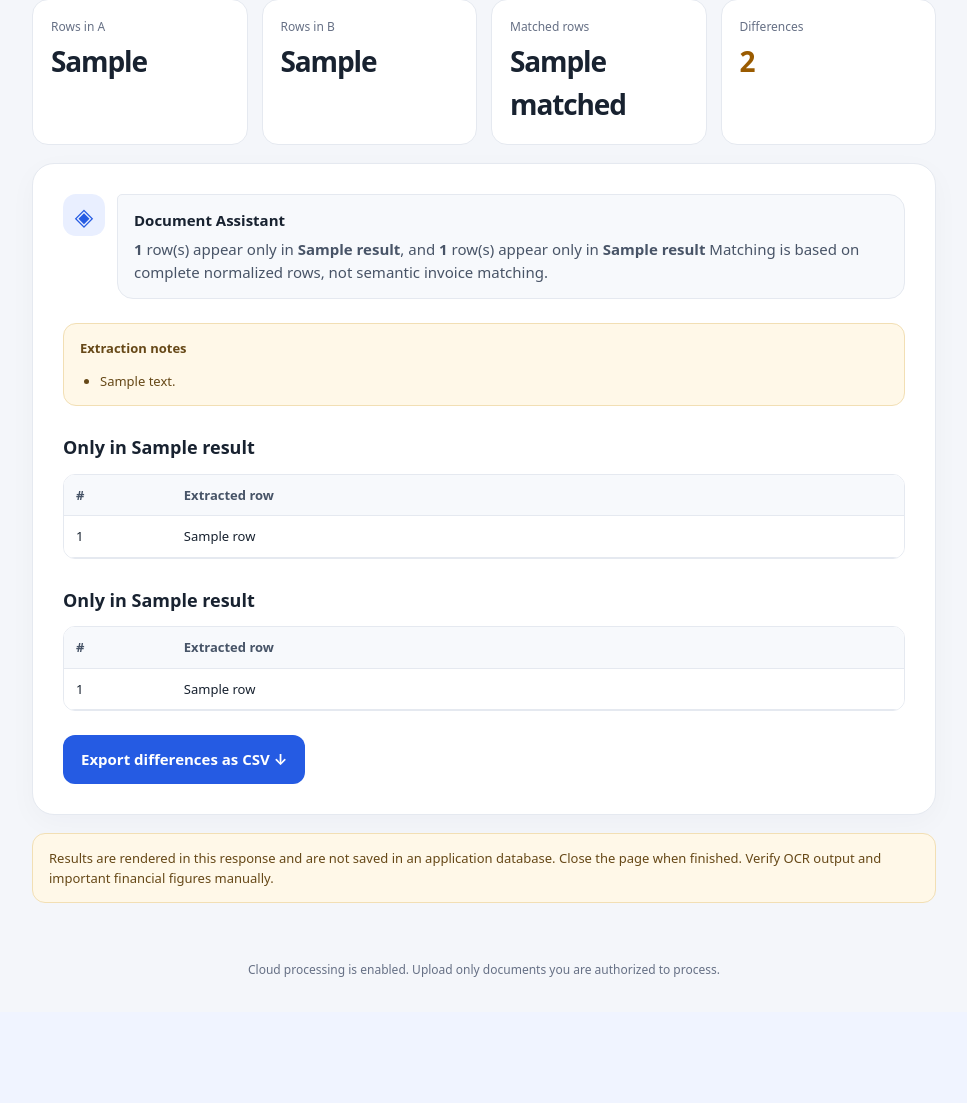
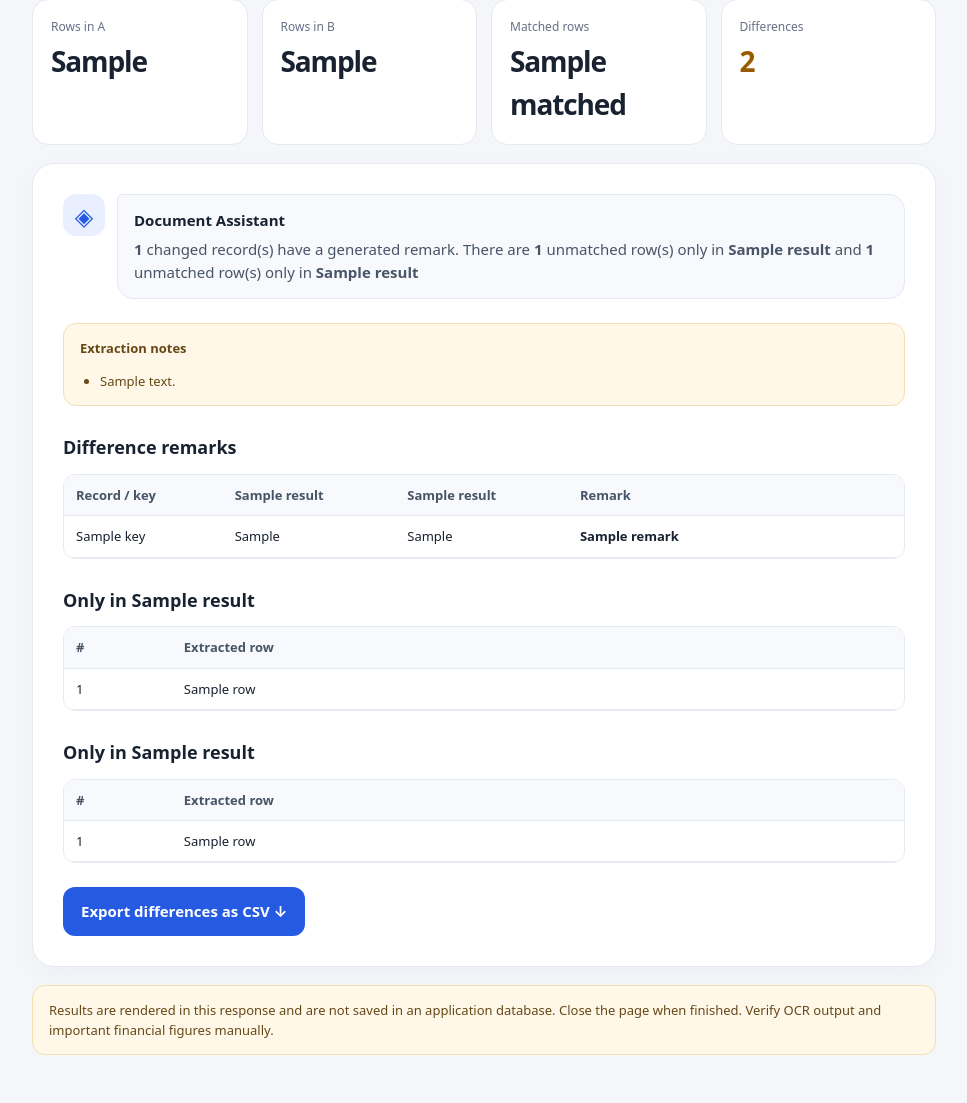
Before and after one commit to afteratim/fuzz_tsg, a Flask app: template templates/results.html in a window 1280 px wide. Shown: the part 308-1411 px from the top of the page, without its empty margins (156-1123 px from the left). Before the commit the page ends 1285 px from the top, so only its background shows below. Run offline with Flask 3, Linux system fonts and the light colour scheme; the template is opened without the code that fills it: most values are stand-ins (such as "Sample title", 1, 10 or a date in 2020); some libraries are stand-ins or nearby versions.

Commit message:
Update results.html

```diff
--- a/templates/results.html
+++ b/templates/results.html
@@ -18,22 +18,28 @@
     <div class="avatar">◈</div>
     <div class="bubble">
       <strong>Document Assistant</strong>
-      <p><b>{{ result.only_a|length }}</b> row(s) appear only in <b>{{ result.name_a }}</b>, and <b>{{ result.only_b|length }}</b> row(s) appear only in <b>{{ result.name_b }}</b>{% if result.truncated %}. The display is limited to 500 rows per side.{% endif %} Matching is based on complete normalized rows, not semantic invoice matching.</p>
+      <p><b>{{ result.remarks|length }}</b> changed record(s) have a generated remark. There are <b>{{ result.unmatched_a|length }}</b> unmatched row(s) only in <b>{{ result.name_a }}</b> and <b>{{ result.unmatched_b|length }}</b> unmatched row(s) only in <b>{{ result.name_b }}</b>{% if result.truncated %}. The display is limited to 500 rows per side.{% endif %}</p>
     </div>
   </div>
   {% if result.notes %}
   <div class="notice"><strong>Extraction notes</strong><ul>{% for note in result.notes %}<li>{{ note }}</li>{% endfor %}</ul></div>
   {% endif %}
+  <h2>Difference remarks</h2>
+  {% if result.remarks %}
+  <div class="table-wrap"><table><thead><tr><th>Record / key</th><th>{{ result.name_a }}</th><th>{{ result.name_b }}</th><th>Remark</th></tr></thead><tbody>
+  {% for item in result.remarks %}<tr><td>{{ item.key }}</td><td>{{ item.row_a|join(" | ") }}</td><td>{{ item.row_b|join(" | ") }}</td><td><strong>{{ item.remark }}</strong></td></tr>{% endfor %}
+  </tbody></table></div>
+  {% else %}<p class="empty">No changed records with a matching first-column key were found.</p>{% endif %}
   <h2>Only in {{ result.name_a }}</h2>
-  {% if result.only_a %}
+  {% if result.unmatched_a %}
   <div class="table-wrap"><table><thead><tr><th>#</th><th>Extracted row</th></tr></thead><tbody>
-  {% for row in result.only_a %}<tr><td>{{ loop.index }}</td><td>{{ row|join(" | ") }}</td></tr>{% endfor %}
+  {% for row in result.unmatched_a %}<tr><td>{{ loop.index }}</td><td>{{ row|join(" | ") }}</td></tr>{% endfor %}
   </tbody></table></div>
   {% else %}<p class="empty">No unique rows found in this direction.</p>{% endif %}
   <h2>Only in {{ result.name_b }}</h2>
-  {% if result.only_b %}
+  {% if result.unmatched_b %}
   <div class="table-wrap"><table><thead><tr><th>#</th><th>Extracted row</th></tr></thead><tbody>
-  {% for row in result.only_b %}<tr><td>{{ loop.index }}</td><td>{{ row|join(" | ") }}</td></tr>{% endfor %}
+  {% for row in result.unmatched_b %}<tr><td>{{ loop.index }}</td><td>{{ row|join(" | ") }}</td></tr>{% endfor %}
   </tbody></table></div>
   {% else %}<p class="empty">No unique rows found in this direction.</p>{% endif %}
   <form method="post" action="{{ url_for('export_csv') }}" class="export-form">
```
